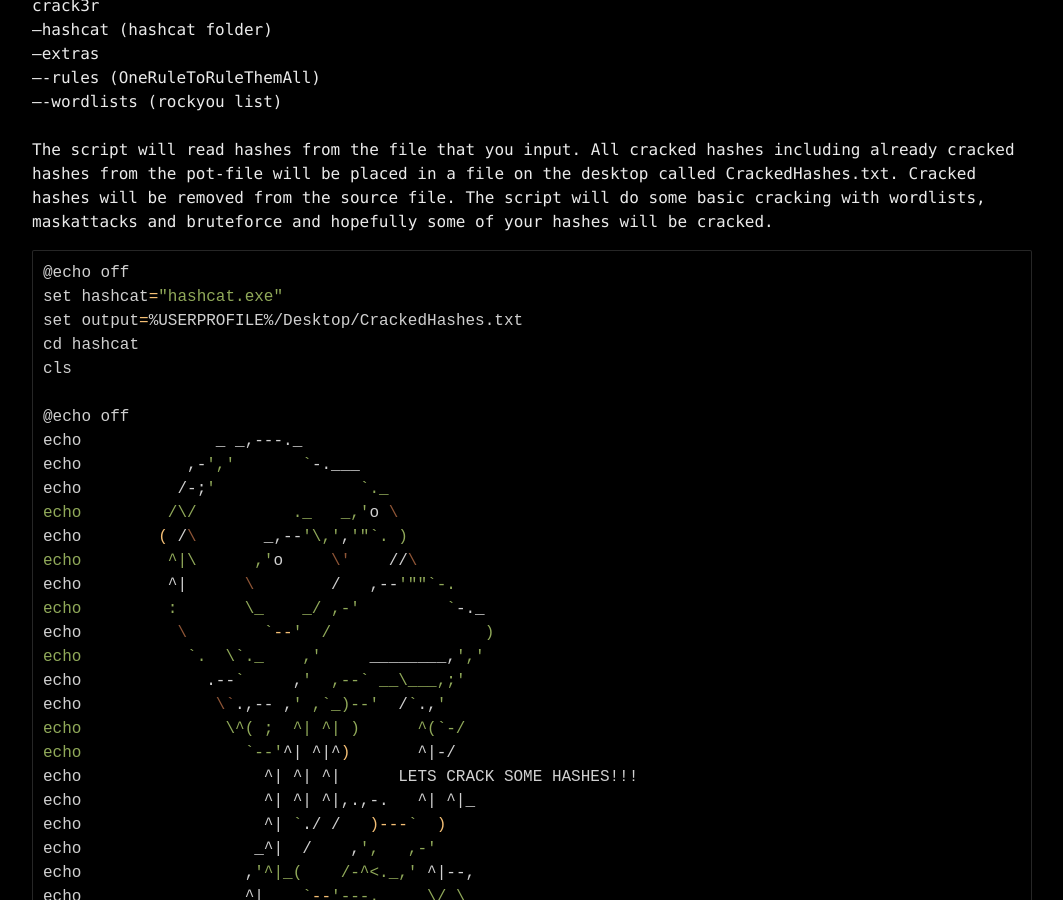
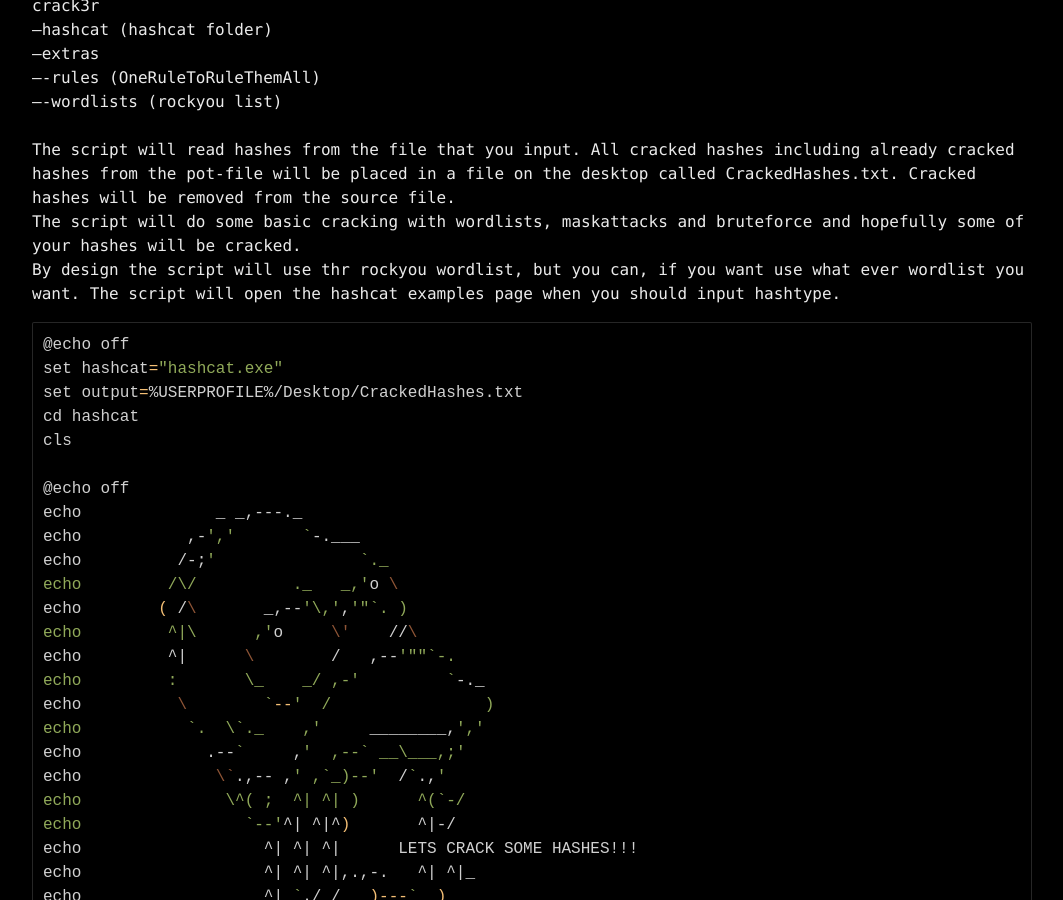
Before and after one commit to datahackare/warz0ne, a Jekyll site: the page built from _posts/2021-06-19-crack3r.md, in a window 1280 px wide and 900 px high, scrolled down 606 px. Shown: the whole window, without its empty margins (108-1171 px from the left). Built offline with Jekyll 4.4.1, drawn with Linux system fonts in a browser that asks for light colours.

Commit message:
Update 2021-06-19-crack3r.md

````diff
--- a/_posts/2021-06-19-crack3r.md
+++ b/_posts/2021-06-19-crack3r.md
@@ -15,9 +15,9 @@ crack3r<br />
 ----rules (OneRuleToRuleThemAll)<br />
 ----wordlists (rockyou list)<br />
 <br />
-The script will read hashes from the file that you input. All cracked hashes including already cracked hashes from the pot-file will be placed in a file on the desktop called CrackedHashes.txt. Cracked hashes will be removed from the source file.<bg />
-The script will do some basic cracking with wordlists, maskattacks and bruteforce and hopefully some of your hashes will be cracked.
-<bg />
+The script will read hashes from the file that you input. All cracked hashes including already cracked hashes from the pot-file will be placed in a file on the desktop called CrackedHashes.txt. Cracked hashes will be removed from the source file.<br />
+The script will do some basic cracking with wordlists, maskattacks and bruteforce and hopefully some of your hashes will be cracked.<br />
+By design the script will use thr rockyou wordlist, but you can, if you want use what ever wordlist you want. The script will open the hashcat examples page when you should input hashtype.<br />
 
 
 ```bash
````
